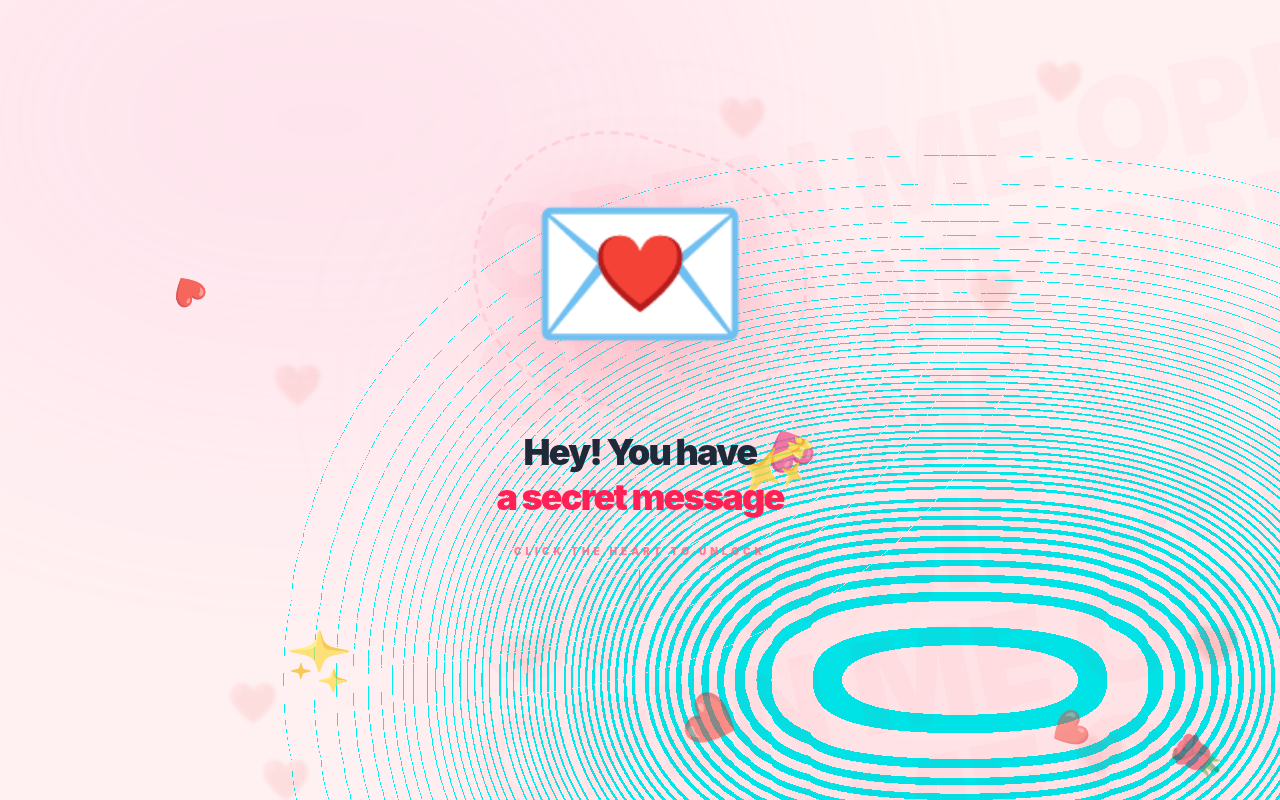
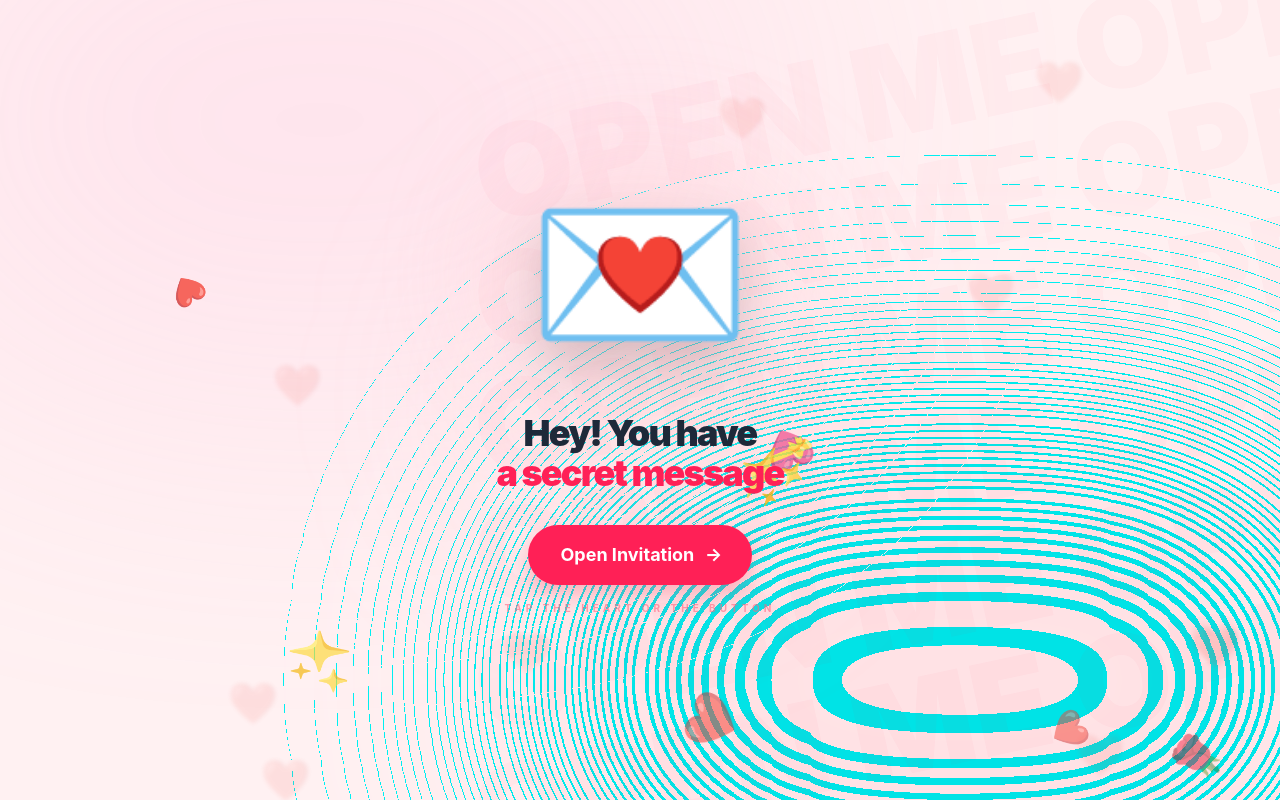
Before and after one commit to iml0kesh/project-valentine, a React (Vite) app: page / in a window 1280 px wide. Built offline with nearby package versions, Linux system fonts and the light colour scheme; no server answers.

Commit message:
ux change in initial page and no button updates

```diff
--- a/src/components/InitialPage.jsx
+++ b/src/components/InitialPage.jsx
@@ -2,7 +2,7 @@ import { motion } from "framer-motion";
 
 const InitialPage = ({ onOpen }) => {
   return (
-    <div className="relative flex flex-col items-center justify-center p-6 text-center">
+    <div className="relative flex flex-col items-center justify-center p-6 text-center min-h-[80vh]">
       {/* 1. LAYER: AMBIENT TEXT BACKGROUND */}
       <div className="absolute inset-0 flex flex-col justify-around opacity-[0.03] pointer-events-none select-none">
         {[...Array(6)].map((_, i) => (
@@ -23,54 +23,58 @@ const InitialPage = ({ onOpen }) => {
         className="relative z-10"
       >
         <motion.div
-          whileHover={{ scale: 1.05, rotate: 2 }}
+          whileHover={{ scale: 1.05 }}
           whileTap={{ scale: 0.9 }}
           onClick={onOpen}
-          className="cursor-pointer relative group"
+          className="cursor-pointer relative group flex flex-col items-center"
         >
+          {/* Pulsating Glow behind the envelope */}
+          <motion.div
+            animate={{ scale: [1, 1.2, 1], opacity: [0.5, 0.8, 0.5] }}
+            transition={{ repeat: Infinity, duration: 2 }}
+            className="absolute inset-0 bg-rose-200 blur-3xl rounded-full -z-10"
+          />
 
           <motion.div
-            animate={{ y: [0, -20, 0] }}
+            animate={{ y: [0, -15, 0] }}
             transition={{ repeat: Infinity, duration: 3, ease: "easeInOut" }}
-            className="text-[140px] md:text-[180px] leading-none drop-shadow-[0_20px_50px_rgba(244,63,94,0.3)] transition-all duration-500 group-hover:drop-shadow-[0_20px_60px_rgba(244,63,94,0.5)]"
+            className="text-[140px] md:text-[180px] leading-none drop-shadow-2xl"
           >
             💌
           </motion.div>
-
-          <motion.div
-            animate={{ rotate: 360 }}
-            transition={{ duration: 10, repeat: Infinity, ease: "linear" }}
-            className="absolute inset-0 border-2 border-dashed border-rose-300/30 rounded-full scale-150 group-hover:border-rose-400/50 transition-colors"
-          />
         </motion.div>
       </motion.div>
 
-      <div className="mt-16 relative z-10">
+      {/* 3. LAYER: CALL TO ACTION */}
+      <div className="mt-12 relative z-10 flex flex-col items-center">
         <motion.h1
-          initial={{ opacity: 0, y: 20 }}
-          animate={{ opacity: 1, y: 0 }}
-          transition={{ delay: 0.5 }}
-          className="text-3xl md:text-4xl font-black text-gray-800 tracking-tighter leading-tight"
+          initial={{ opacity: 0 }}
+          animate={{ opacity: 1 }}
+          className="text-3xl md:text-4xl font-black text-gray-800 tracking-tighter mb-8"
         >
           Hey! You have <br />
           <span className="text-rose-500">a secret message</span>
         </motion.h1>
 
-        <motion.div
-          initial={{ opacity: 0 }}
-          animate={{ opacity: 1 }}
-          transition={{ delay: 0.8 }}
-          className="mt-6 flex flex-col items-center gap-2"
+        {/* NEW: A REAL BUTTON so users know exactly where to click */}
+        <motion.button
+          onClick={onOpen}
+          whileHover={{ scale: 1.05 }}
+          whileTap={{ scale: 0.95 }}
+          className="bg-rose-500 text-white px-8 py-4 rounded-full font-bold text-lg shadow-[0_10px_20px_rgba(244,63,94,0.3)] flex items-center gap-2 group transition-all"
         >
-          <p className="text-rose-400/80 font-black uppercase text-[10px] tracking-[0.4em]">
-            Click the heart to unlock
-          </p>
-          <motion.div
-            animate={{ y: [0, 5, 0] }}
+          <span>Open Invitation</span>
+          <motion.span
+            animate={{ x: [0, 5, 0] }}
             transition={{ repeat: Infinity, duration: 1.5 }}
-            className="w-px h-12 bg-gradient-to-b from-rose-400 to-transparent"
-          />
-        </motion.div>
+          >
+            →
+          </motion.span>
+        </motion.button>
+
+        <p className="mt-4 text-rose-400/60 font-bold uppercase text-[10px] tracking-[0.4em]">
+          Tap the heart or the button
+        </p>
       </div>
 
       <div className="absolute top-1/2 left-1/2 -translate-x-1/2 -translate-y-1/2 w-[300px] h-[300px] bg-rose-200/20 blur-[100px] -z-10 rounded-full" />
--- a/src/components/QuestionCard.jsx
+++ b/src/components/QuestionCard.jsx
@@ -10,9 +10,10 @@ const QuestionCard = ({ onAccept }) => {
   const errorMessages = [
     "Invalid choice detected",
     "System prefers 'Yes'",
-    "Cupid says: try again",
+    "Seriously? Still clicking this?",
     "Permission denied",
-    "Choice out of bounds",
+    "JUST. CLICK. YES.",
+    "LAST WARNING. CLICK YES.",
   ];
 
   const handleNoClick = (e) => {
@@ -55,13 +56,17 @@ const QuestionCard = ({ onAccept }) => {
 
       {/* 2. LAYER: THE MAIN CARD */}
       <motion.div
+        key={noCount}
         animate={
           showReminder
-            ? { x: [-4, 4, -4, 4, 0], rotate: [-0.5, 0.5, -0.5, 0] }
-            : { x: 0, rotate: 0 }
+            ? {
+                x: [-12, 12, -12, 12, 0],
+                backgroundColor: ["#ffffff", "#fecaca", "#ffffff"],
+              }
+            : { x: 0 }
         }
         transition={{ duration: 0.4 }}
-        className="bg-white/40 backdrop-blur-3xl p-8 md:p-12 rounded-[3.5rem] shadow-[0_32px_64px_rgba(244,63,94,0.2)] border border-white/60 text-center w-full max-w-[420px] relative z-10"
+        className="bg-white/40 backdrop-blur-3xl p-8 md:p-12 rounded-[3.5rem] shadow-[0_32px_64px_rgba(244,63,94,0.2)] border border-white/60 text-center w-full max-w-[420px] relative z-10 overflow-hidden"
       >
         <div className="relative">
           <AnimatePresence mode="wait">
@@ -129,8 +134,12 @@ const QuestionCard = ({ onAccept }) => {
               {isProcessing ? (
                 <div className="flex items-center justify-center gap-3">
                   <div className="w-4 h-4 border-2 border-rose-400 border-t-transparent rounded-full animate-spin" />
-                  <span className="text-sm uppercase tracking-widest">
-                    Verifying...
+                  <span className="text-sm uppercase tracking-widest font-black">
+                    {noCount < 1
+                      ? "Verifying..."
+                      : noCount < 2
+                        ? "RUDE! WAIT..."
+                        : "DON'T YOU DARE..."}
                   </span>
                 </div>
               ) : (
```
